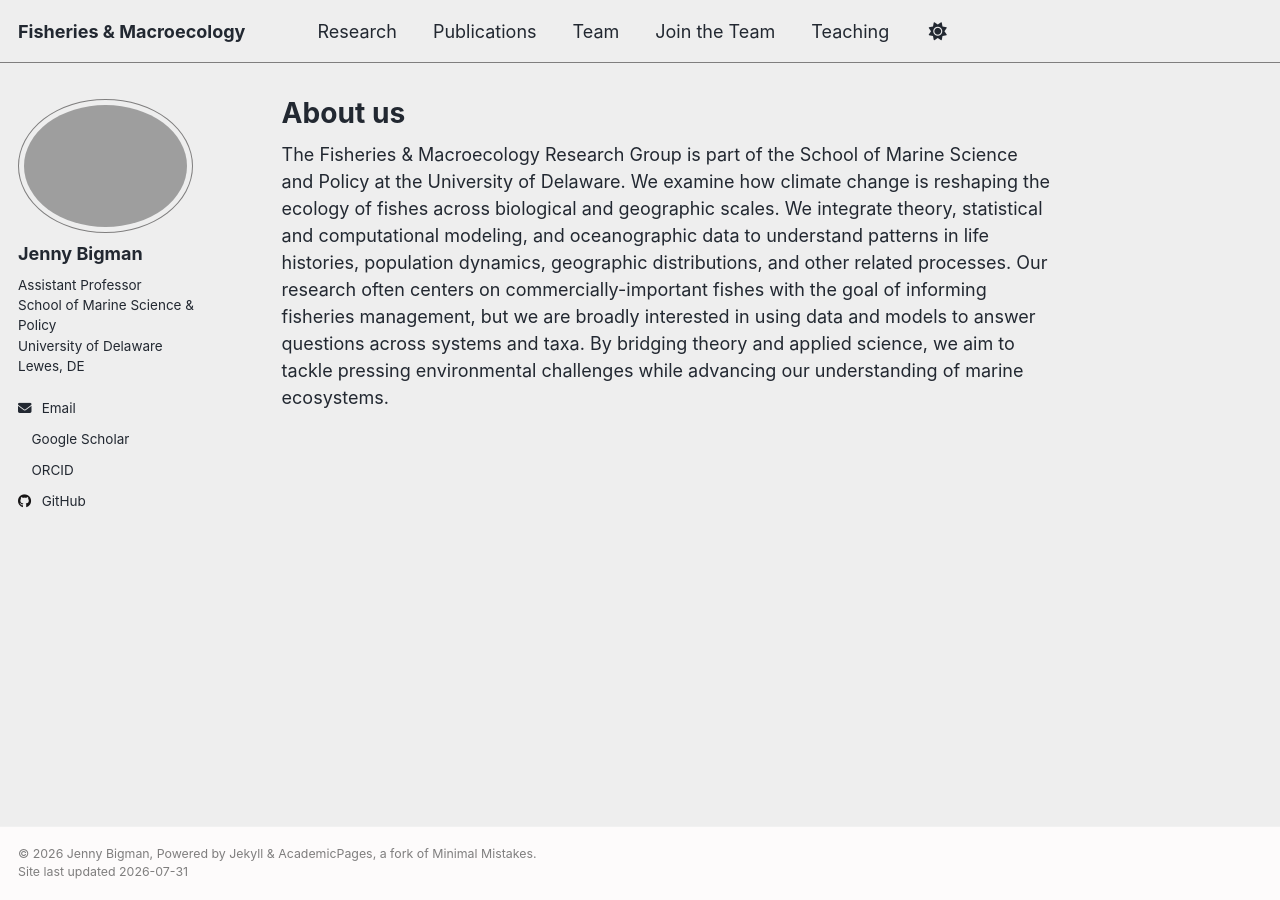
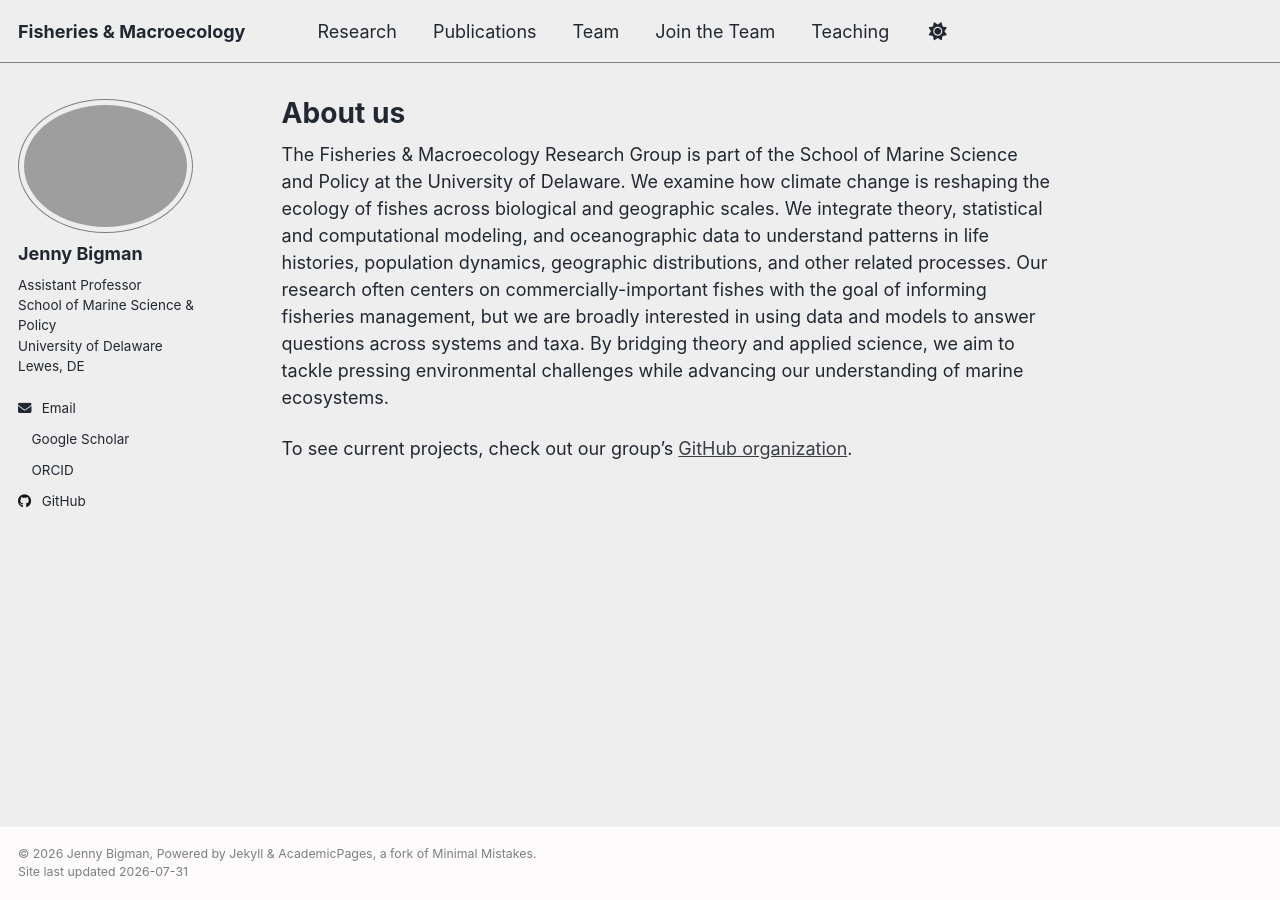
Before and after one commit to jennybigman/jennybigman.github.io, a Jekyll site: the page built from _pages/about.md, in a window 1280 px wide. Built offline with Jekyll 4.4.1, drawn with Linux system fonts in a browser that asks for light colours; a style sheet for code colours, icons or effects is not loaded.

Commit message:
Add GitHub organization link to about page
Added a link to the group's GitHub organization for current projects.

```diff
--- a/_pages/about.md
+++ b/_pages/about.md
@@ -8,3 +8,5 @@ redirect_from:
 ---
 
 The Fisheries & Macroecology Research Group is part of the School of Marine Science and Policy at the University of Delaware. We examine how climate change is reshaping the ecology of fishes across biological and geographic scales. We integrate theory, statistical and computational modeling, and oceanographic data to understand patterns in life histories, population dynamics, geographic distributions, and other related processes. Our research often centers on commercially-important fishes with the goal of informing fisheries management, but we are broadly interested in using data and models to answer questions across systems and taxa. By bridging theory and applied science, we aim to tackle pressing environmental challenges while advancing our understanding of marine ecosystems.
+
+To see current projects, check out our group's [GitHub organization](https://github.com/fisheries-macroecology-UD).
```
